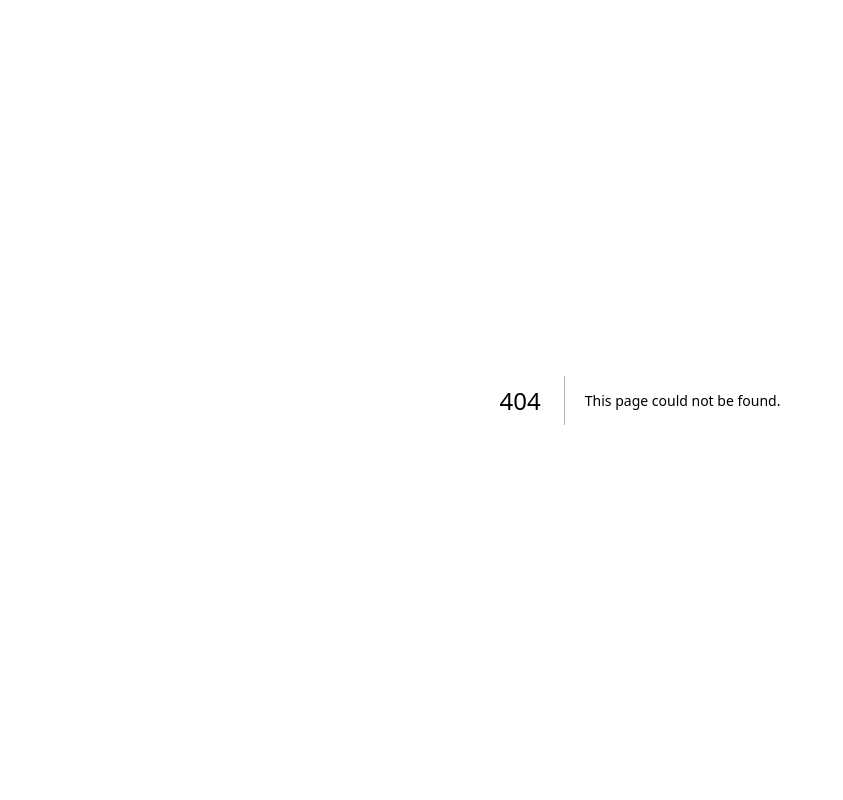
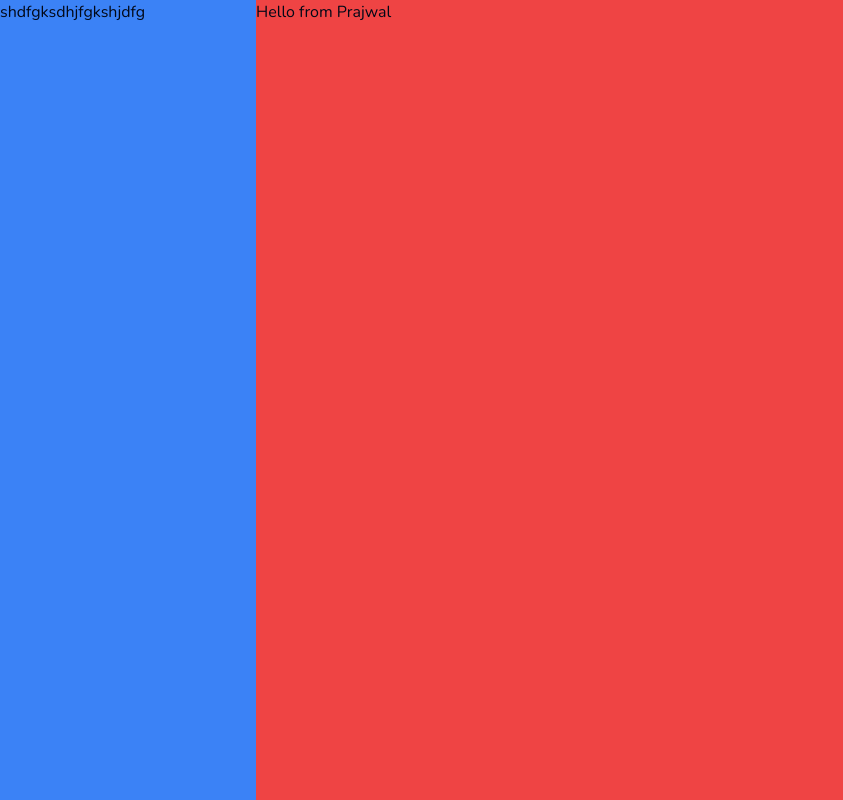
Before and after one commit to prajwal-0706/lingo, a Next.js app: page /learn in a window 1280 px wide. Before the commit this address had no page. Shown: the whole page, without its empty margins (0-843 px from the left). Built offline with nearby package versions, Linux system fonts and the light colour scheme.

Commit message:
feat: Learning page setup

```diff
--- /dev/null
+++ b/app/(main)/layout.tsx
@@ -0,0 +1,17 @@
+import { Sidebar } from '@/components/sidebar';
+import React from 'react';
+
+export default function LearnLayout({
+  children,
+}: {
+  children: React.ReactNode;
+}) {
+  return (
+    <React.Fragment>
+      <Sidebar />
+      <main className="pl-[256px] h-full">
+        <div className="h-full bg-red-500">{children}</div>
+      </main>
+    </React.Fragment>
+  );
+}
--- /dev/null
+++ b/app/(main)/learn/page.tsx
@@ -0,0 +1,5 @@
+import React from 'react';
+
+export default function page() {
+  return <div>Hello from Prajwal</div>;
+}
--- a/app/globals.css
+++ b/app/globals.css
@@ -1,6 +1,12 @@
 @tailwind base;
 @tailwind components;
 @tailwind utilities;
+
+html,
+body,
+:root {
+  @apply h-full;
+}
 
 @layer base {
   :root {
--- /dev/null
+++ b/components/sidebar.tsx
@@ -0,0 +1,9 @@
+import React from 'react';
+
+export function Sidebar() {
+  return (
+    <div className="bg-blue-500 h-full lg:w-[256px] lg:fixed flex left-0 top-0">
+      shdfgksdhjfgkshjdfg
+    </div>
+  );
+}
--- a/package.json
+++ b/package.json
@@ -17,6 +17,7 @@
     "next": "14.2.2",
     "react": "^18",
     "react-dom": "^18",
+    "sharp": "^0.33.3",
     "tailwind-merge": "^2.3.0",
     "tailwindcss-animate": "^1.0.7"
   },
```
Also changed, not shown: 1 other file (tests, documents, lock files or other folders).
